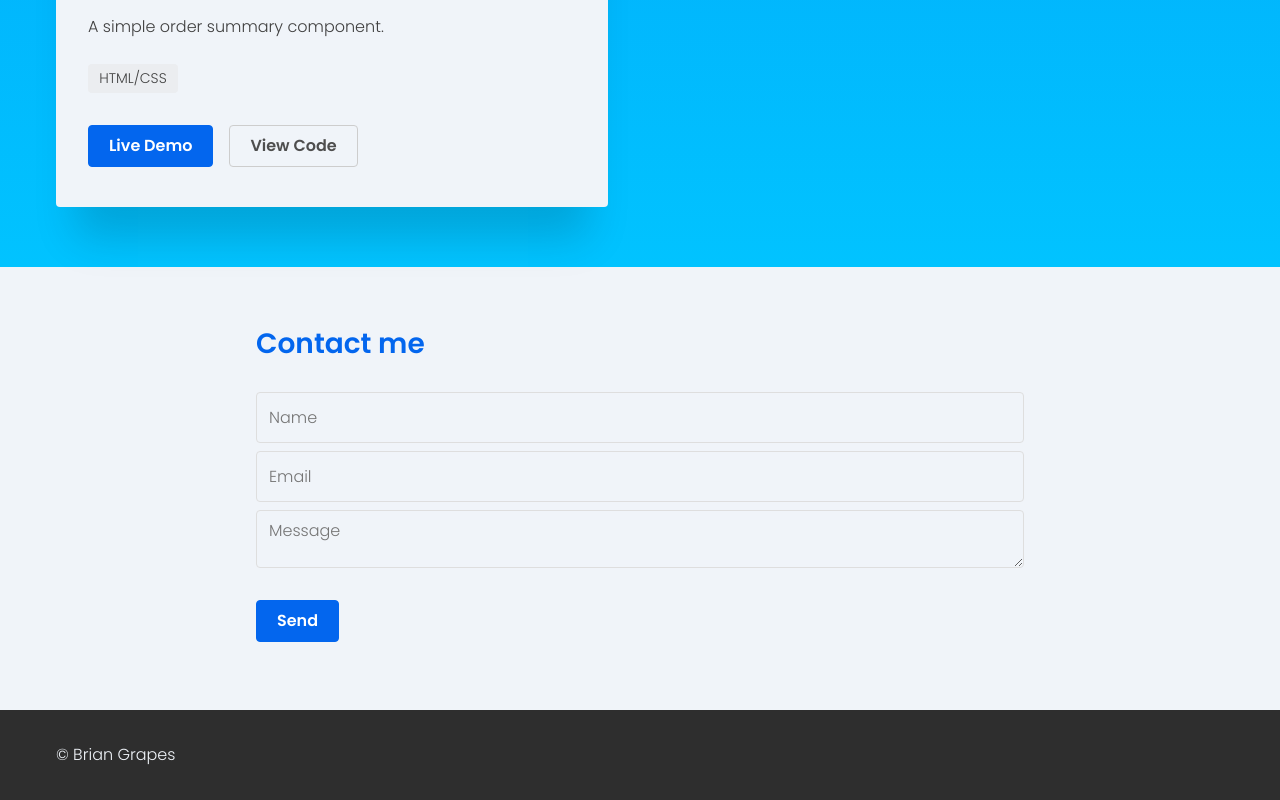
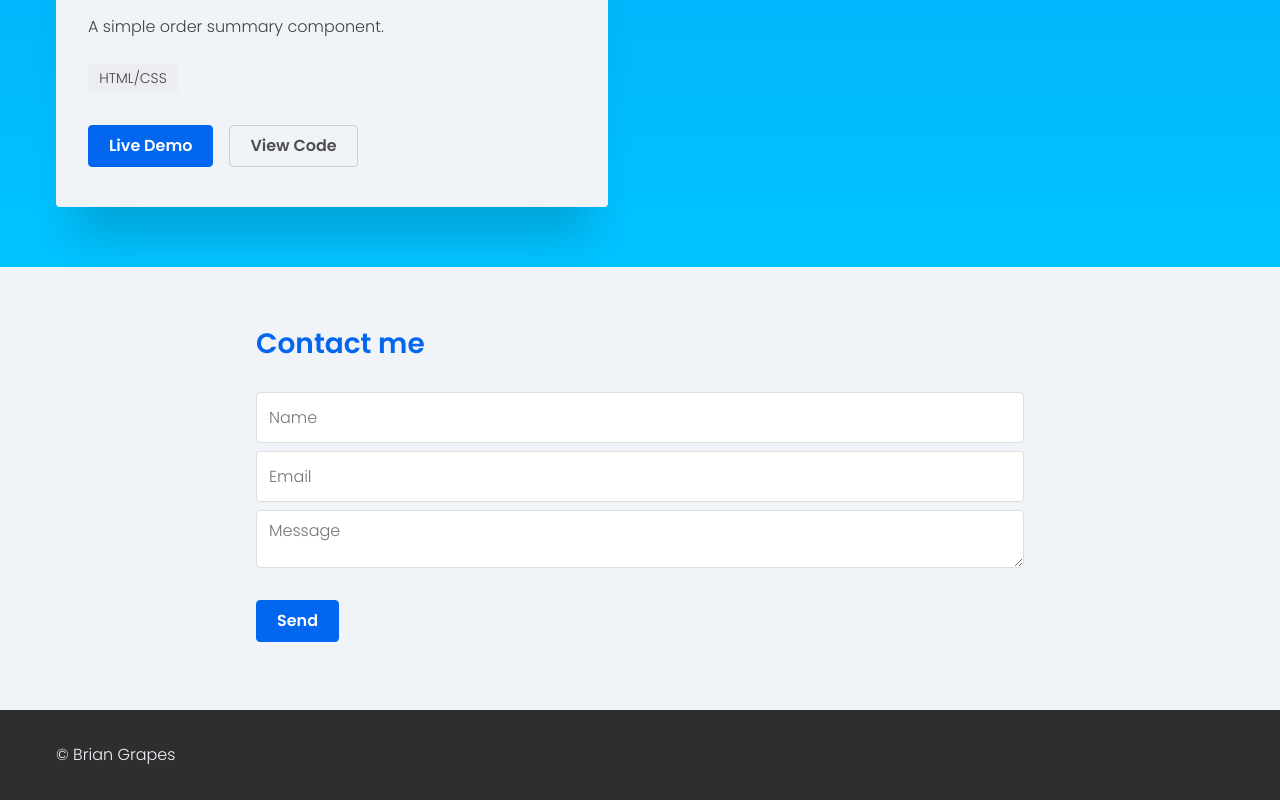
Before and after one commit to bgrapes/bgrapes.com, a Gatsby site: page / in a window 1280 px wide. Shown: the part 2442-3242 px from the top of the page. Built offline with nearby package versions, Linux system fonts and the light colour scheme; Gatsby itself is replaced by a stand-in of ours.

Commit message:
feat(contact): tweak contact form colors

```diff
--- a/src/components/Contact.js
+++ b/src/components/Contact.js
@@ -1,6 +1,6 @@
 import React from "react"
 import { H2, Button } from "./Global.style"
-import { Section } from "./Contact.style"
+import { Section, Input, Textarea } from "./Contact.style"
 
 const Contact = () => {
   return (
@@ -8,7 +8,7 @@ const Contact = () => {
       <div className="small-container">
         <H2>Contact me</H2>
         <form action="https://submit-form.com/U5lpInL6" className="margin-top">
-          <input
+          <Input
             aria-label="name"
             type="text"
             id="name"
@@ -16,7 +16,7 @@ const Contact = () => {
             placeholder="Name"
             required
           />
-          <input
+          <Input
             aria-label="email"
             type="email"
             id="email"
@@ -24,14 +24,14 @@ const Contact = () => {
             placeholder="Email"
             required
           />
-          <textarea
+          <Textarea
             aria-label="message"
             id="message"
             name="message"
             placeholder="Message"
             required
             className="margin-bottom"
-          ></textarea>
+          ></Textarea>
           <Button type="submit">Send</Button>
         </form>
       </div>
--- a/src/components/Contact.style.js
+++ b/src/components/Contact.style.js
@@ -3,3 +3,11 @@ import styled from "styled-components"
 export const Section = styled.section`
   background-color: ${({ theme }) => theme.bodyBgColor};
 `
+
+export const Input = styled.input`
+  background-color: ${({ theme }) => theme.inputBgColor};
+`
+
+export const Textarea = styled.textarea`
+  background-color: ${({ theme }) => theme.inputBgColor};
+`
```
